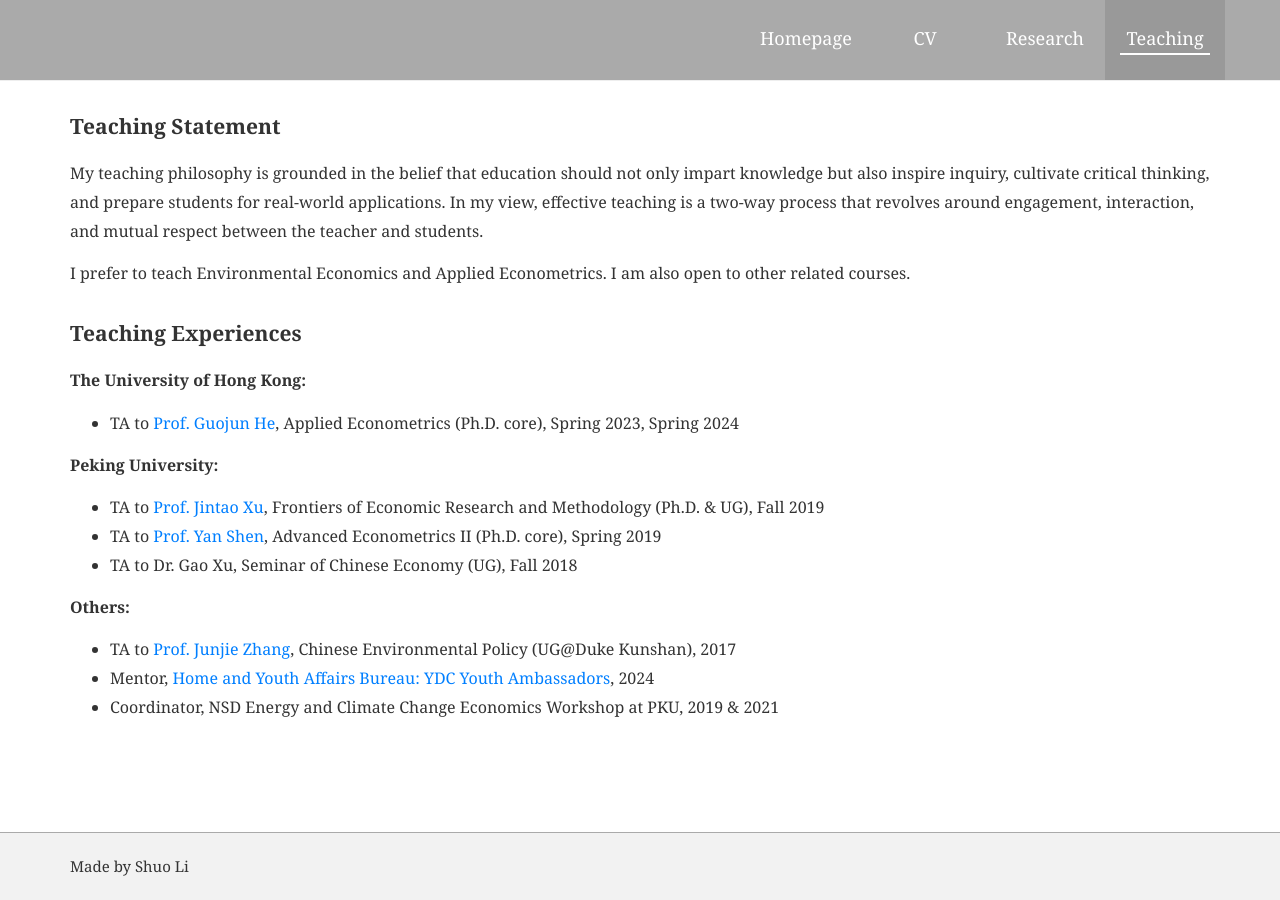
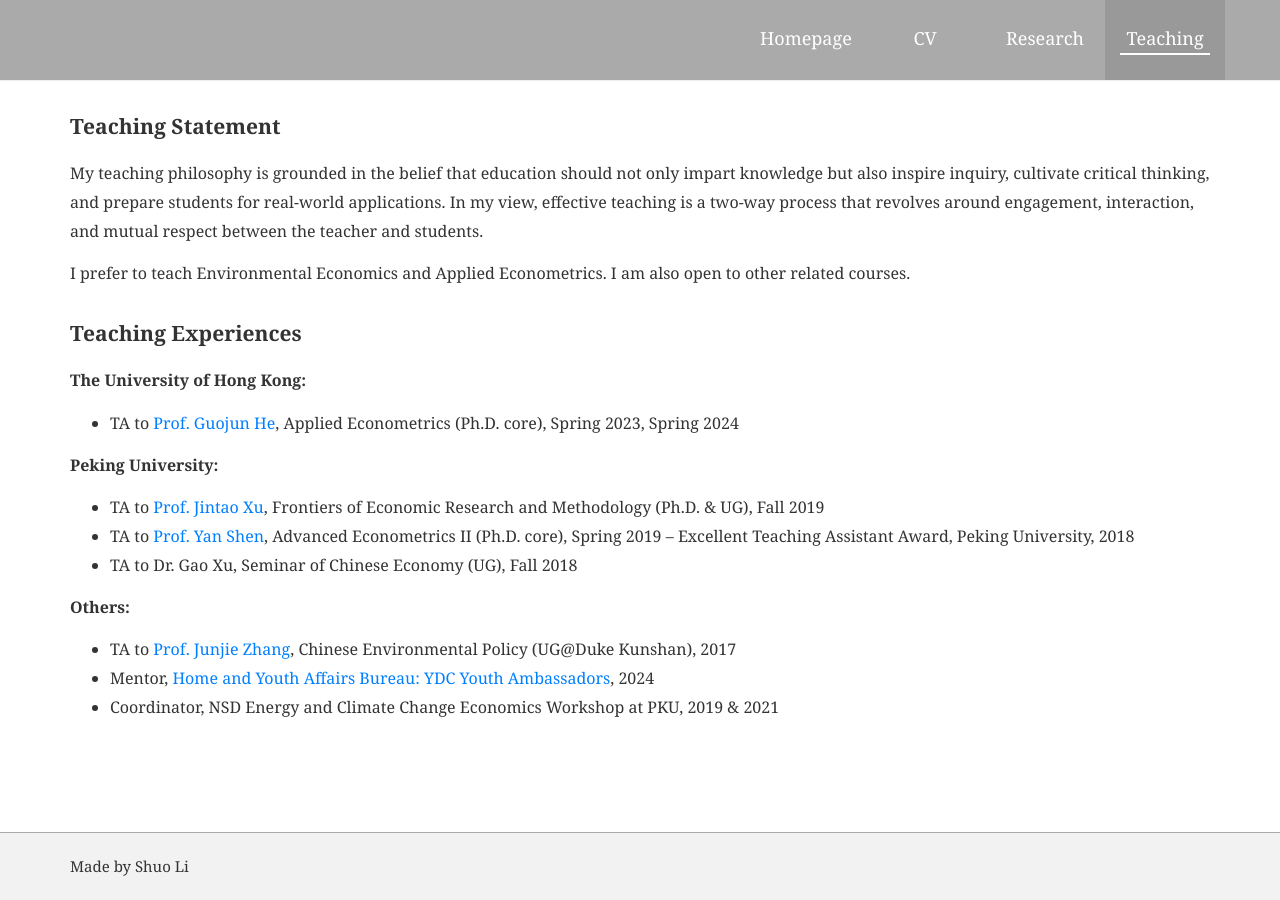
Before and after one commit to shuoliecon/shuoliecon.github.io, a Jekyll site: the page built from pages/_teaching/index.md, in a window 1280 px wide. Built offline with Jekyll 4.4.1, drawn with Linux system fonts in a browser that asks for light colours.

Commit message:
Update index.md

```diff
--- a/pages/_teaching/index.md
+++ b/pages/_teaching/index.md
@@ -19,6 +19,7 @@ I prefer to teach Environmental Economics and Applied Econometrics. I am also op
 #### Peking University:
 - TA to [Prof. Jintao Xu](https://www.nsd.pku.edu.cn/szdw/qzjs/x/262188.htm), Frontiers of Economic Research and Methodology (Ph.D. & UG), Fall 2019
 - TA to [Prof. Yan Shen](https://nsd.pku.edu.cn/szdw/qzjs/s/262175.htm), Advanced Econometrics II (Ph.D. core), Spring 2019
+-- Excellent Teaching Assistant Award, Peking University, 2018
 - TA to Dr. Gao Xu, Seminar of Chinese Economy (UG), Fall 2018
 
 #### Others:
```
